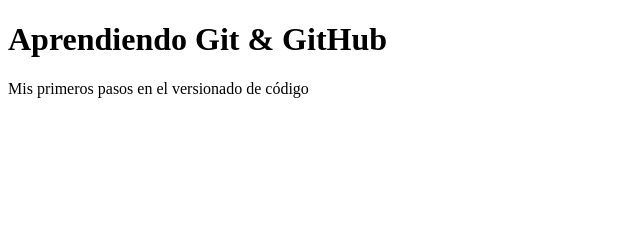
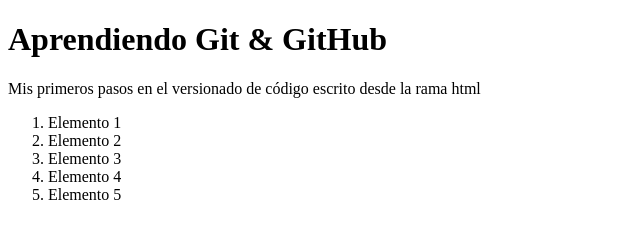
Before and after one commit to diego9412/youtube-git, a plain HTML site: page index.html in a window 1280 px wide. Shown: the whole page, without its empty margins (0-640 px from the left). Drawn offline with Linux system fonts and the light colour scheme.

Commit message:
Agregando index.js al index.html

```diff
--- a/index.html
+++ b/index.html
@@ -10,7 +10,16 @@
 
 <body>
     <h1>Aprendiendo Git & GitHub</h1>
-    <p>Mis primeros pasos en el versionado de código</p>
+    <p>Mis primeros pasos en el versionado de código escrito desde la rama html</p>
+    <ol>
+        <li>Elemento 1</li>
+        <li>Elemento 2</li>
+        <li>Elemento 3</li>
+        <li>Elemento 4</li>
+        <li>Elemento 5</li>
+    </ol>
+
+    <script src="index.js"></script>
 </body>
 
 </html>
```
